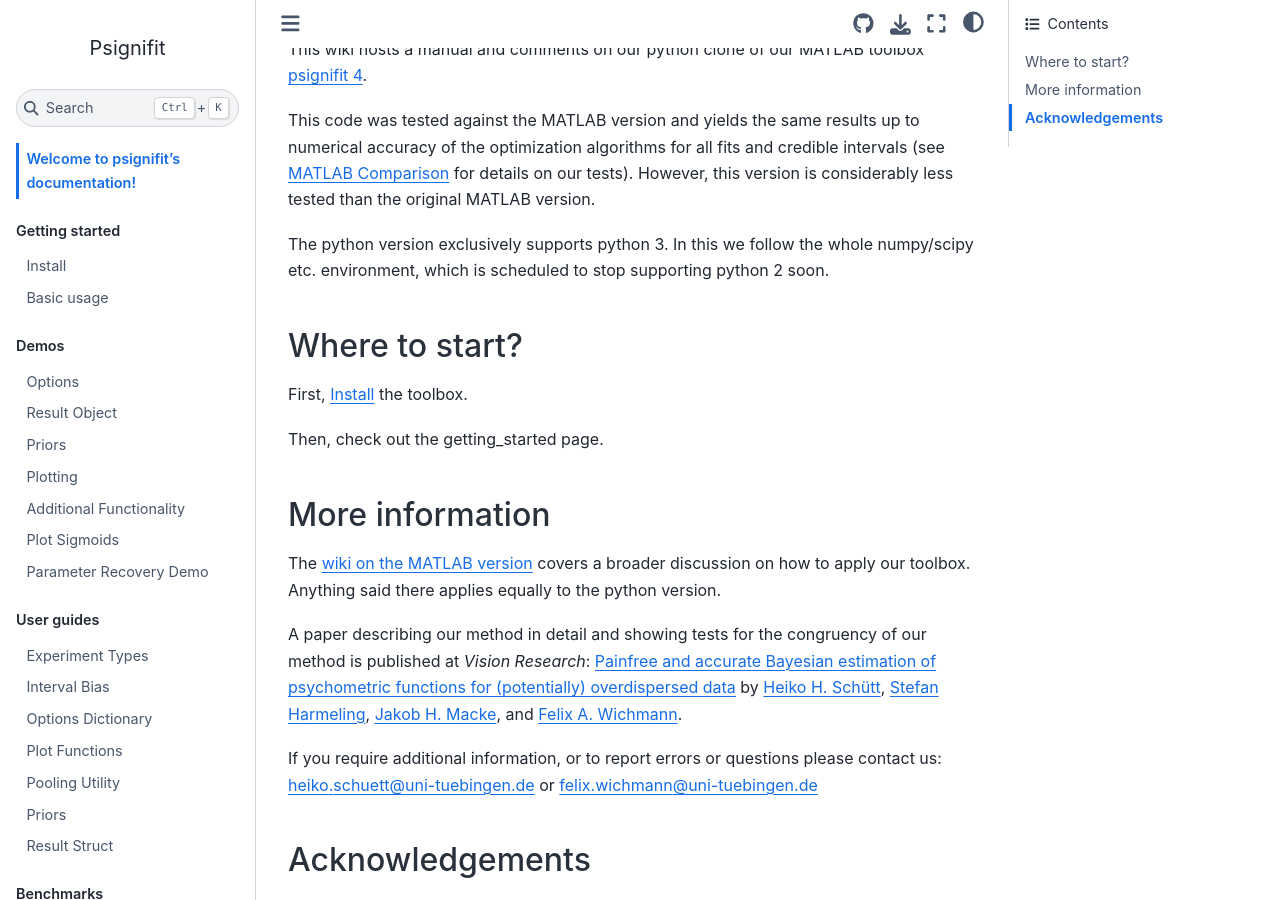
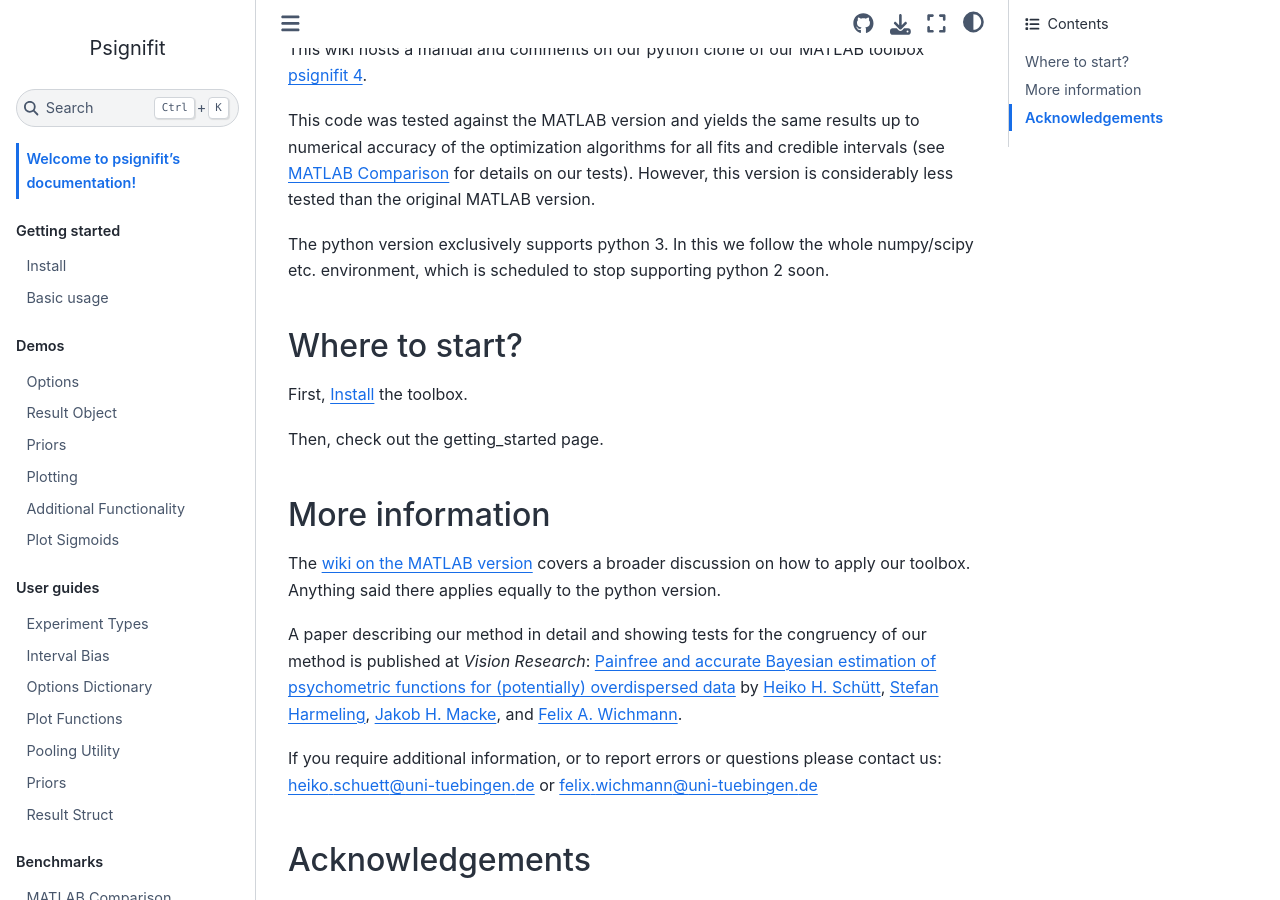
Before and after one commit to wichmann-lab/python-psignifit, a Jupyter Book: the page built from docs/index.rst, in a window 1280 px wide and 900 px high, scrolled down 354 px. Built offline with Jupyter Book 1.0.4 settings and Sphinx 7.4.7 and the Sphinx Book theme 1.1.4, drawn with Linux system fonts in a browser that asks for light colours; pages that are not in the unit, such as notebooks, are missing from menus.

Commit message:
docs: removing parameter recovery demo from TOC

```diff
--- a/docs/_toc.yml
+++ b/docs/_toc.yml
@@ -16,7 +16,6 @@
     - file: examples/demo_005
     - file: examples/demo_006
     - file: examples/plot_all_sigmoids
-    - file: examples/parameter_recovery_demo
 
   - caption: User guides
     chapters:
```
